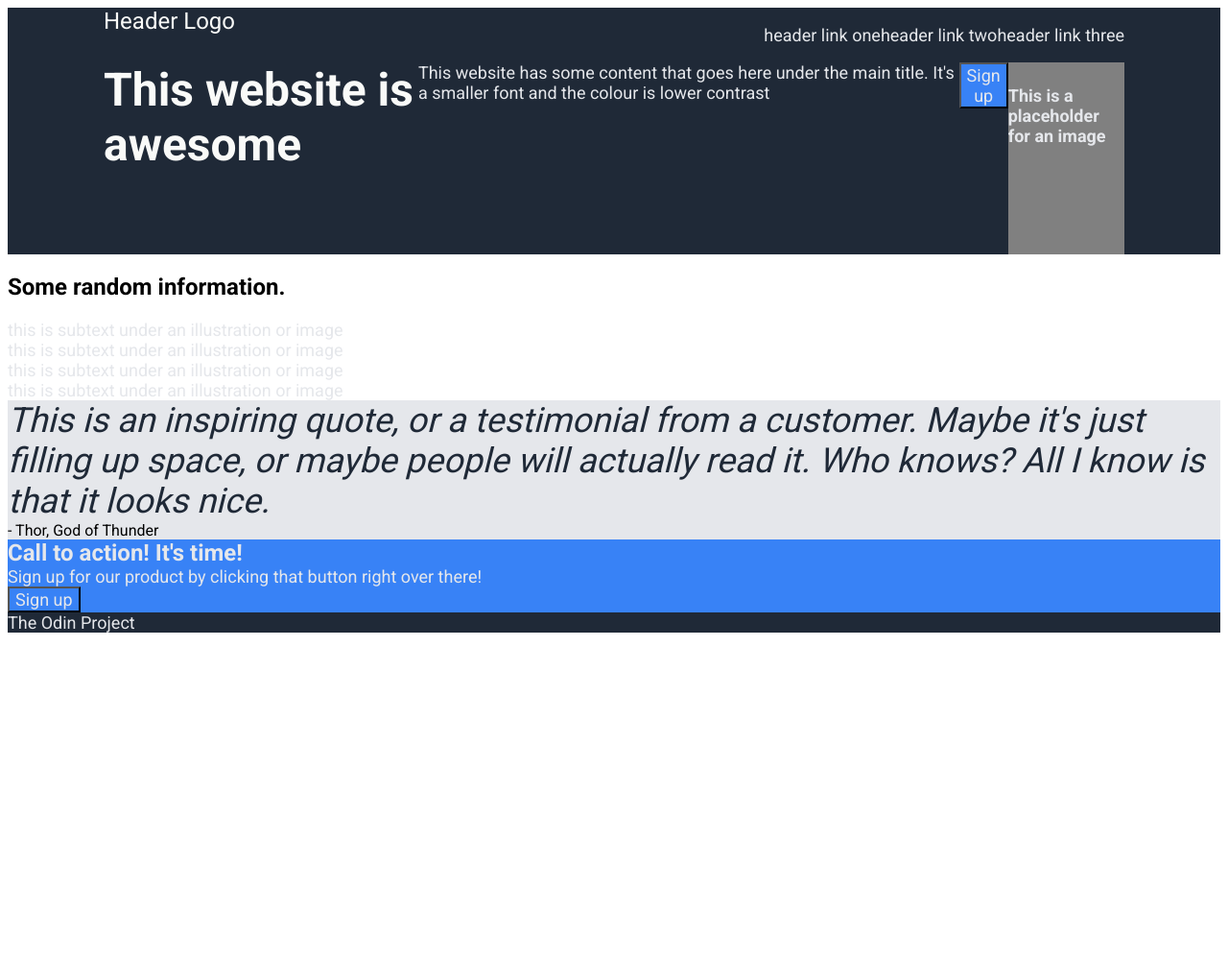
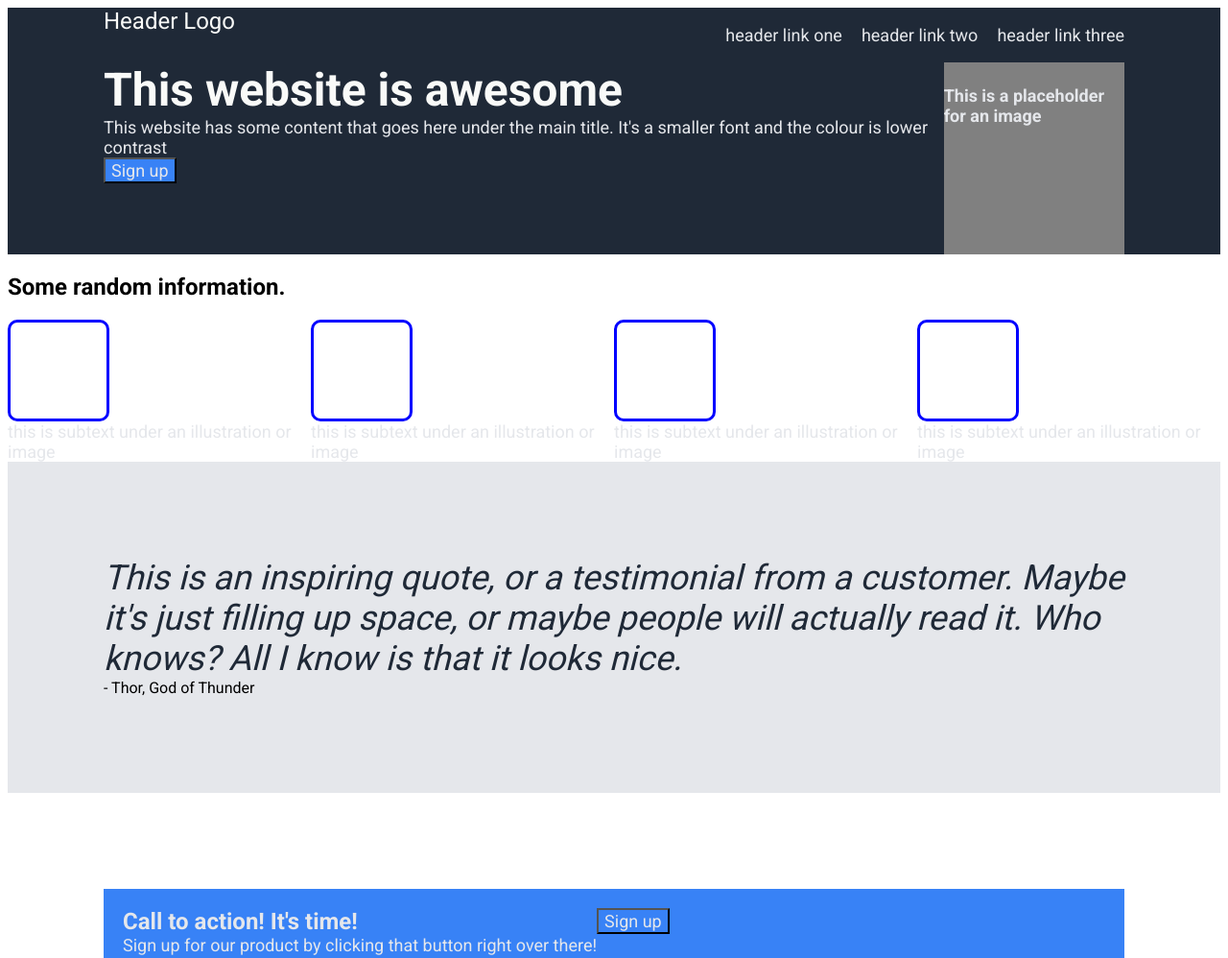
Before and after one commit to krisjowen/landing-page, a plain HTML site: page index.html in a window 1280 px wide. Shown: the top 998 px of the page at 96% size. Before the commit the page ends 800 px from the top, so only its background shows below. Drawn offline with Linux system fonts and the light colour scheme.

Commit message:
Further layout changes to match desired outcome

```diff
--- a/index.html
+++ b/index.html
@@ -11,13 +11,14 @@
         <div class="logo">
             Header Logo
         </div>
-<ul class="links">
-    <li>header link one</li>
-    <li>header link two</li>
-    <li>header link three</li>
-</ul>
+        <ul class="links">
+            <li>header link one</li>
+            <li>header link two</li>
+            <li>header link three</li>
+        </ul>
     </div>
     <div class="hero">
+    <div class="hero-content">
     <div class="hero-main-text">
         This website is awesome
     </div>
@@ -27,6 +28,7 @@
         <div class="hero-sign-up">
             <button class="button">Sign up</button>
         </div>
+    </div>
         <div class="welcome-image">
             <h4>This is a placeholder for an image</h4>
         </div>
@@ -69,8 +71,10 @@
         </div>
     </div>
     <div class="cta">
+        <div clas="cta-text">
         <div class="cta-main-text">Call to action! It's time!</div>
         <div class="standard-text">Sign up for our product by clicking that button right over there!</div>
+        </div>
         <div class="cta-sign-up">
             <button class="button">Sign up</button>
         </div>
--- a/styles.css
+++ b/styles.css
@@ -63,7 +63,9 @@
 }
 
 .footer {
+    display: flex;
     margin-top: auto;
+    justify-content: center;
 }
 
 li {
@@ -73,7 +75,9 @@ li {
 
 .links {
     display: flex;
+    align-items: flex-end;
     justify-content: space-between;
+    gap: 20px;
 }
 
 .hero {
@@ -83,9 +87,43 @@ li {
     padding-right: 100px;
 }
 
+.hero-content {
+    flex-direction: column;
+}
+
 .welcome-image {
     background-color: grey;
     width: 200px;
     height: 200px;
 
 }
+
+.container {
+    display: flex;
+    flex-direction: row;
+    justify-content: center;
+}
+
+
+
+.image-text {
+    border: 3px solid blue;
+    border-radius: 10px;
+    height: 100px;
+    width: 100px;
+}
+
+.quote {
+    padding: 100px;
+}
+
+.cta {
+    margin: 100px;
+    padding: 20px;
+    display: flex;
+}
+
+.cta-text {
+    display: flex;
+    flex-direction: column;
+}
```
